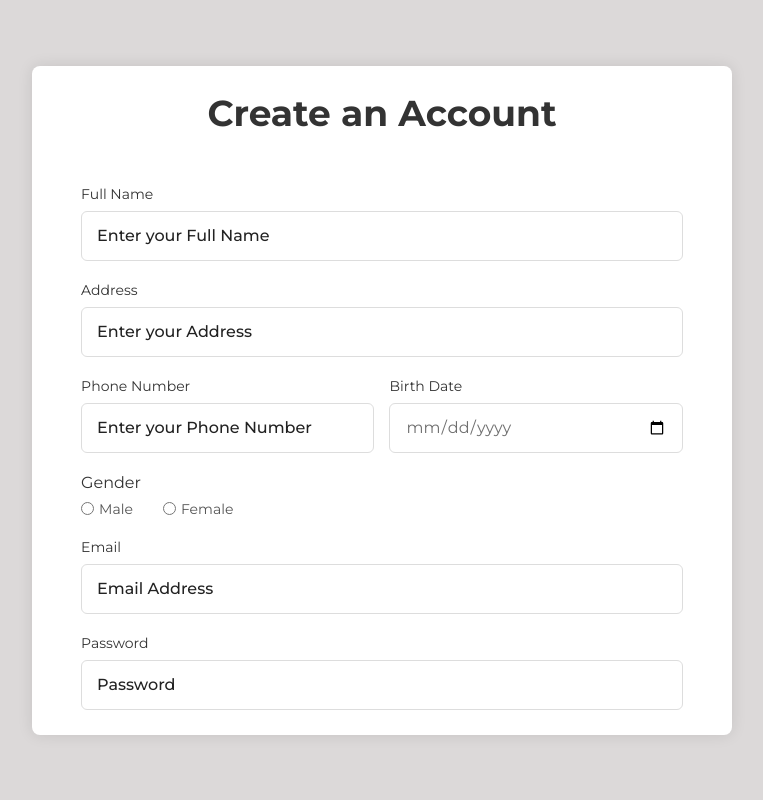
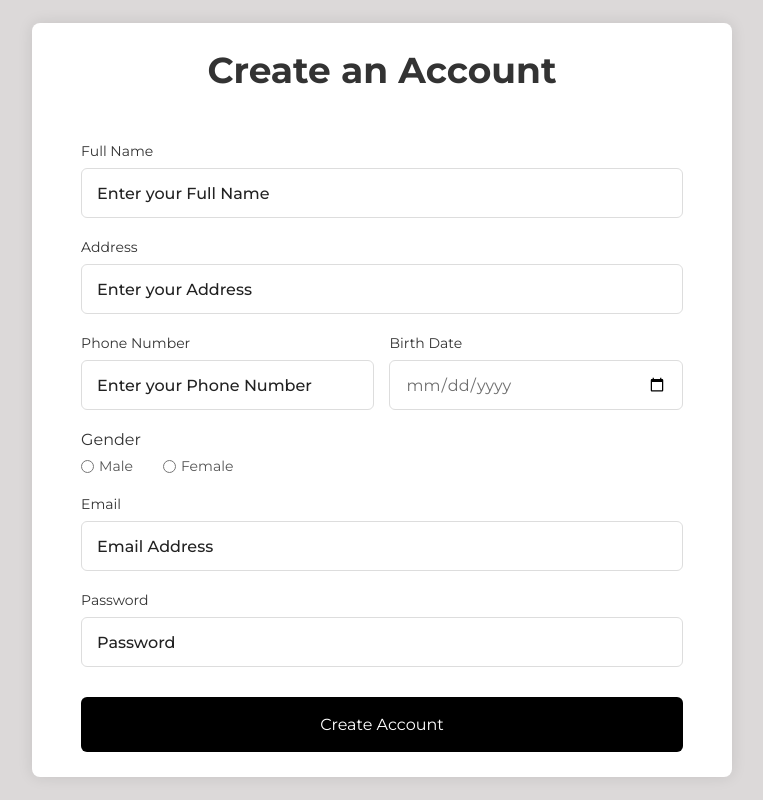
Before and after one commit to Karl104/ecommerce-system, a Vue app: page /SignUp in a window 1280 px wide. Shown: the whole page, without its empty margins (258-1021 px from the left). Built offline with nearby package versions, Linux system fonts and the light colour scheme.

Commit message:
recently add the create account button in the SignUp.vue

```diff
--- a/src/components/SignUp.vue
+++ b/src/components/SignUp.vue
@@ -49,6 +49,8 @@
           <label>Password</label>
           <input type="password" placeholder="Password" />
         </div>
+
+        <button>Create Account</button>
       </form>
     </section>
   </div>
@@ -123,6 +125,9 @@
   margin-top: 20px;
 }
 
+.gender input {
+}
+
 .gender-box h3 {
   color: #333;
   font-size: 1rem;
@@ -149,6 +154,25 @@
   column-gap: 15px;
 }
 
+.form button {
+  height: 55px;
+  width: 100%;
+  color: #fff;
+  font-size: 1rem;
+  border: none;
+  margin-top: 30px;
+  cursor: pointer;
+  border-radius: 6px;
+  font-weight: 400;
+  transition: all 0.2s ease;
+  background-color: rgb(0, 0, 0);
+}
+
+.form button:hover {
+  background-color: rgb(0, 0, 0);
+  color: white;
+}
+
 /* Responsive */
 @media screen and (max-width: 500px) {
   .form .column {
```
